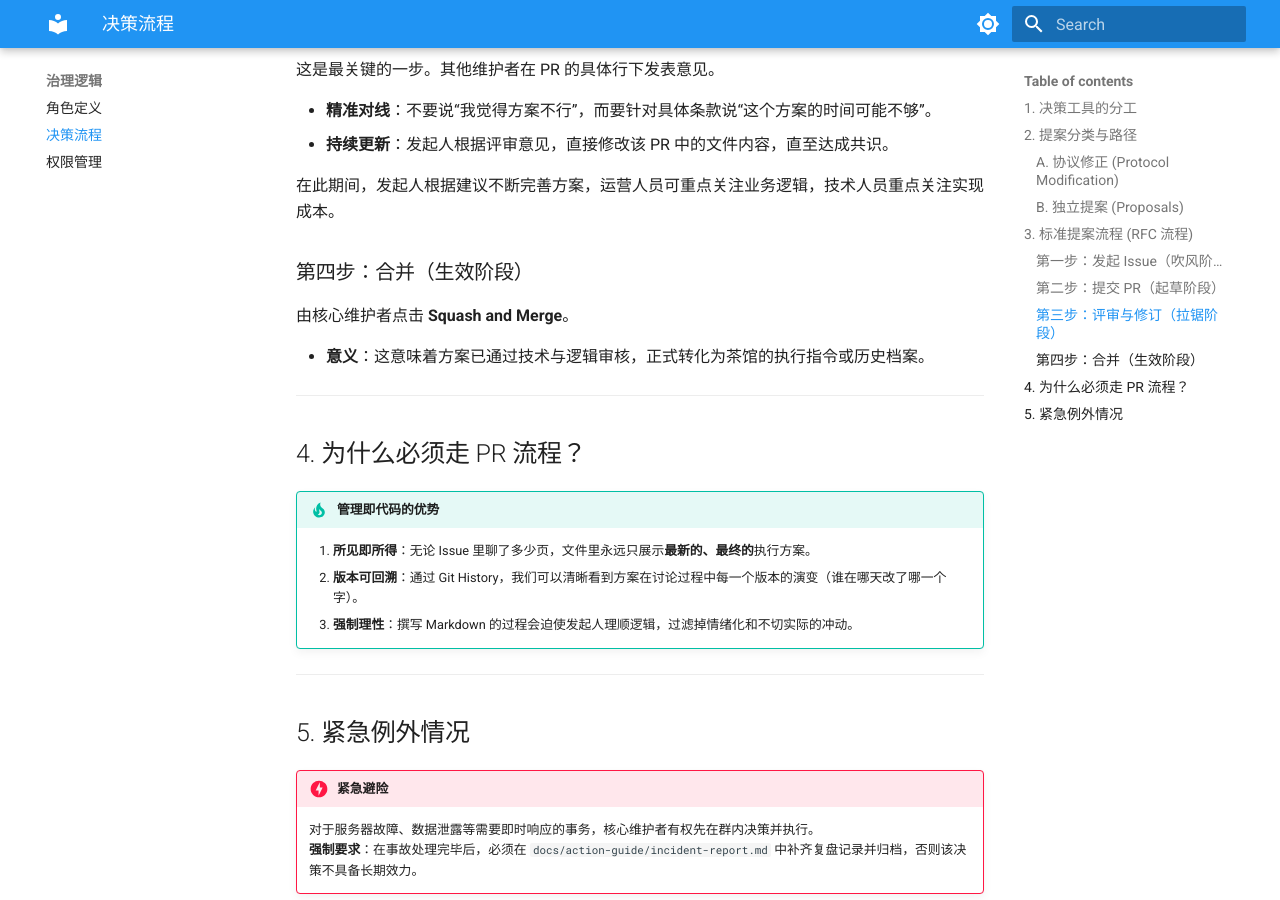
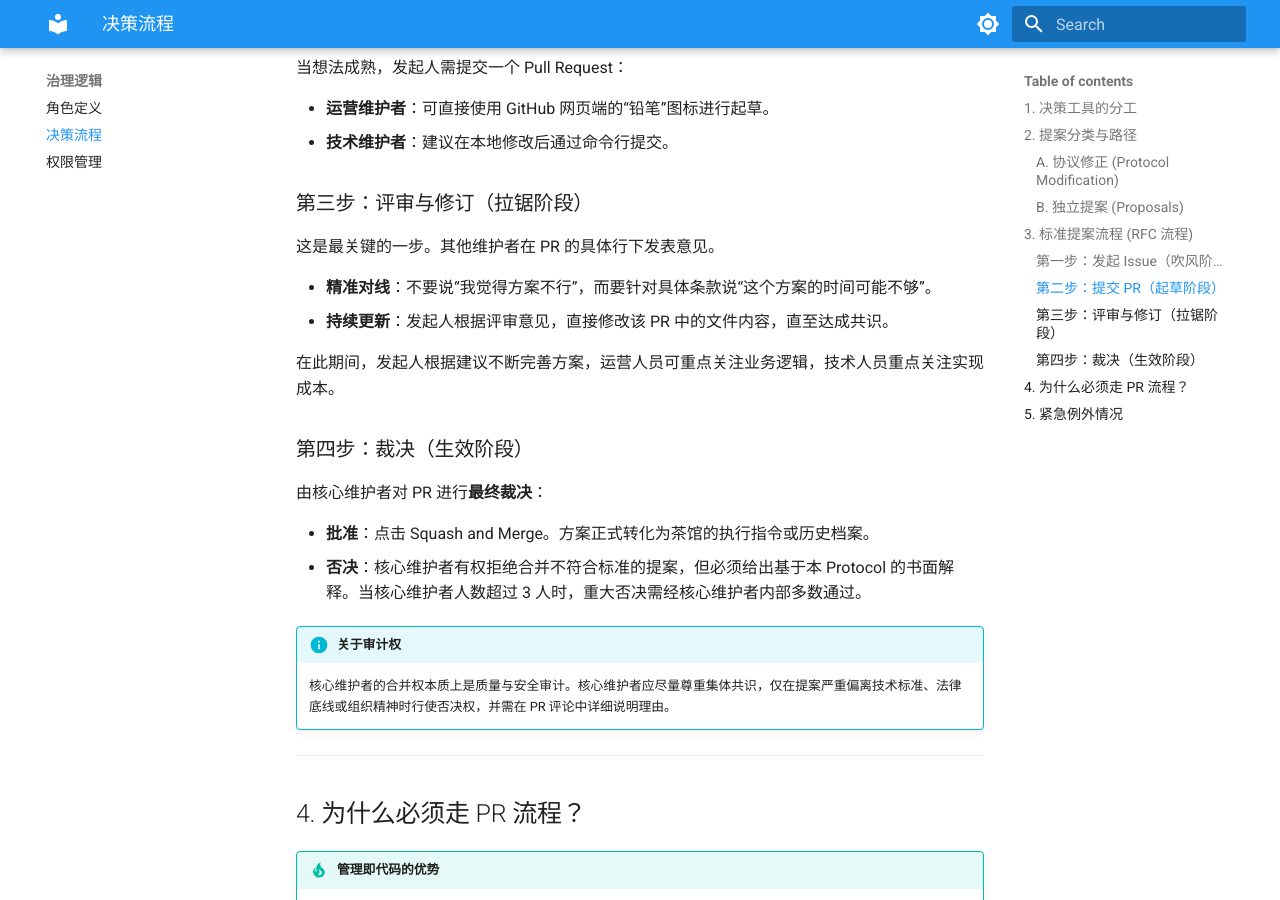
Before and after one commit to TouhouGleaners/THRD-Protocol, an MkDocs documentation site: the page built from docs/governance/decision-making.md, in a window 1280 px wide and 900 px high, scrolled down 1645 px. Built offline with MkDocs 1.6.1 and Material for MkDocs 9.7.7, drawn with Linux system fonts in a browser that asks for light colours; some of the changed text lies outside the part shown.

Commit message:
feat(gov): 建立开发工作流并完善决策流裁决规范 (#16)

```diff
--- a/docs/governance/decision-making.md
+++ b/docs/governance/decision-making.md
@@ -1,6 +1,12 @@
 # 决策流与提案管理 (Decision Making)
 
 在 **THRD | 拾遗梦茶馆**，我们通过“异步协作”与“文档对齐”来确保决策的透明与可追溯。我们拒绝碎片化的即时通讯决策，所有的正式决定必须经历 **Issue 讨论** 到 **PR 定稿** 的转化。无论你是运营型维护者还是技术型维护者，都通过同一套流程参与组织决策。
+
+!!! note "适用范围说明"
+    - **本文档适用于**：组织级制度变更、重大项目立项、跨职能协作方案、或独立活动提案。
+    - **日常任务提醒**：对于具体的代码迭代、已知 Bug 修复或纯文字排版优化，请遵循 [开发与维护工作流](../action-guide/dev-workflow.md) 直接进入任务执行。
+
+---
 
 ## 1. 决策工具的分工
 
@@ -52,10 +58,14 @@
 
 在此期间，发起人根据建议不断完善方案，运营人员可重点关注业务逻辑，技术人员重点关注实现成本。
 
-### 第四步：合并（生效阶段）
-由核心维护者点击 **Squash and Merge**。
+### 第四步：裁决（生效阶段）
+由核心维护者对 PR 进行**最终裁决**：
 
-- **意义**：这意味着方案已通过技术与逻辑审核，正式转化为茶馆的执行指令或历史档案。
+- **批准**：点击 Squash and Merge。方案正式转化为茶馆的执行指令或历史档案。
+- **否决**：核心维护者有权拒绝合并不符合标准的提案，但必须给出基于本 Protocol 的书面解释。当核心维护者人数超过 3 人时，重大否决需经核心维护者内部多数通过。
+
+!!! info "关于审计权"
+    核心维护者的合并权本质上是质量与安全审计。核心维护者应尽量尊重集体共识，仅在提案严重偏离技术标准、法律底线或组织精神时行使否决权，并需在 PR 评论中详细说明理由。
 
 ---
 
--- a/pyproject.toml
+++ b/pyproject.toml
@@ -4,7 +4,7 @@ build-backend = "setuptools.build_meta"
 
 [project]
 name = "thrd-protocol"
-version = "0.15.0"
+version = "0.16.0"
 description = "Teahouse of Recollected Dreams 管理改革大纲与行动指南"
 readme = "README.md"
 authors = [
```
Also changed, not shown: docs/action-guide/dev-workflow.md (added, +49 -0 lines), docs/changelog.md (+11 -0 lines).
